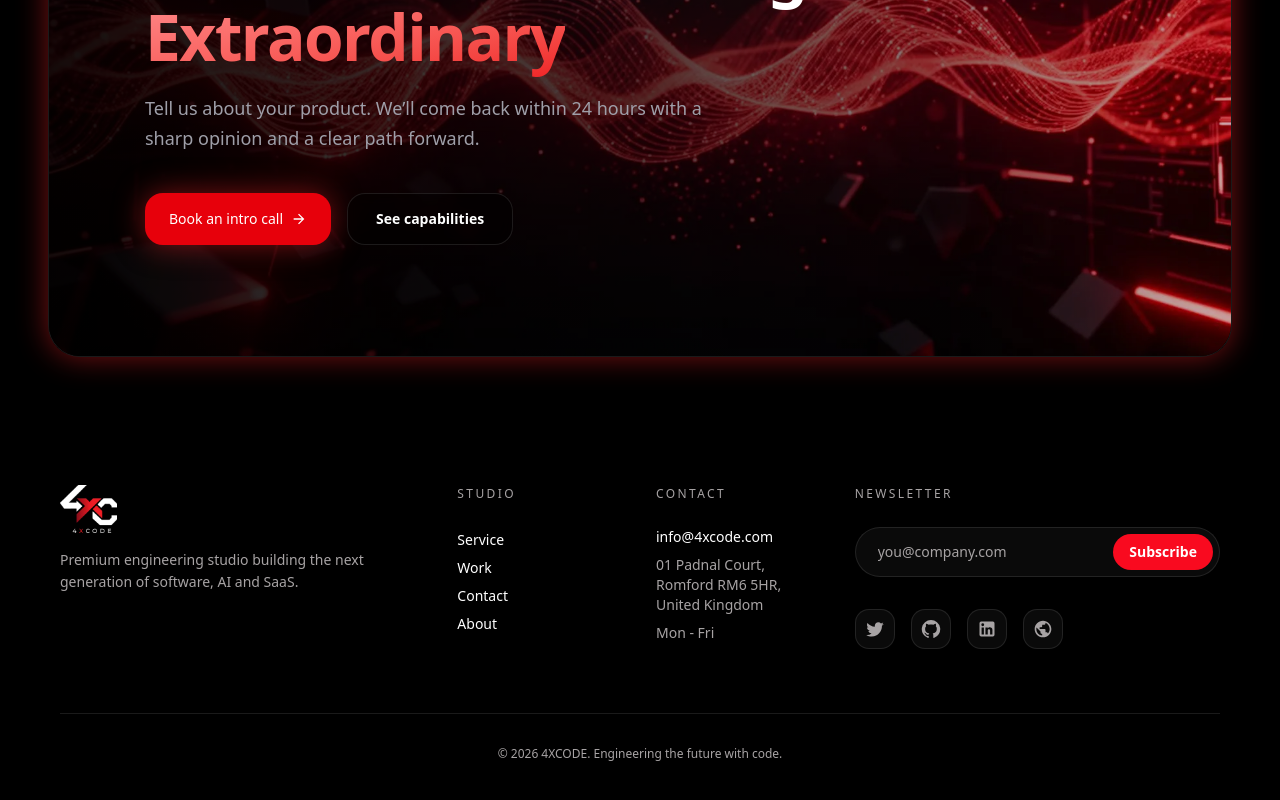
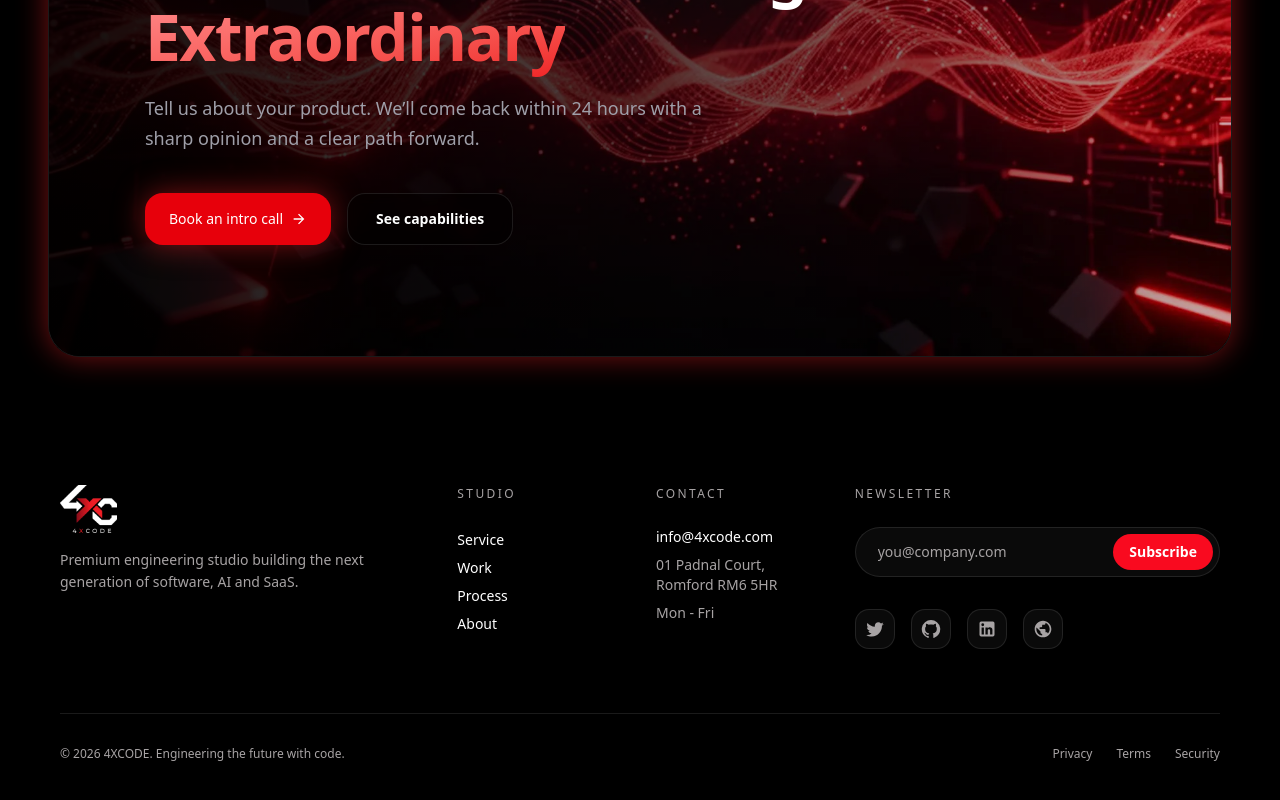
Before and after one commit to Sufyan-Ali1/4xcode, a Next.js app: page / in a window 1280 px wide. Shown: the part 5318-6118 px from the top of the page. Built offline with nearby package versions, Linux system fonts and the light colour scheme.

Commit message:
Revert "Add middleware thatis for non www to www and also add canonical url"

```diff
--- a/app/layout.tsx
+++ b/app/layout.tsx
@@ -20,9 +20,6 @@ export const metadata: Metadata = {
   title: "4xCode | AI-Powered Software, SaaS & Web Development Studio",
   description:
     "4xCode engineers high-performance SaaS, AI agents, and web platforms for ambitious brands. Senior team, 132+ products shipped. Start your project today. ",
-  alternates: {
-    canonical: "/",
-  },
   icons: {
     icon: "./favicon.ico",
   },
--- a/components/layout/Footer.tsx
+++ b/components/layout/Footer.tsx
@@ -11,7 +11,7 @@ import PublicIcon from "@mui/icons-material/Public";
 const STUDIO_LINKS = [
   { label: "Service", href: "/service" },
   { label: "Work", href: "/work" },
-  { label: "Contact", href: "/contact" },
+  { label: "Process", href: "/process" },
   { label: "About", href: "/about" },
 ];
 
@@ -40,7 +40,7 @@ const SOCIAL_LINKS = [
 
 export default function Footer() {
   return (
-    <footer className="relative w-full bg-black pt-16 pb-8 text-white">
+    <footer className="relative w-full bg-black py-16 text-white">
       {/* Top line */}
       <div
         className="absolute top-0 left-0 h-[0.4px] w-full"
@@ -114,7 +114,7 @@ export default function Footer() {
                 </Link>
               </li>
 
-              <li>01 Padnal Court, Romford RM6 5HR, United Kingdom</li>
+              <li>01 Padnal Court, Romford RM6 5HR</li>
 
               <li>Mon - Fri</li>
             </ul>
@@ -164,10 +164,34 @@ export default function Footer() {
         </div>
 
         {/* Bottom */}
-        <div className="mt-16 flex flex-col items-center justify-center border-t border-white/10 pt-8 text-xs text-[#a7a3a4] md:flex-row">
+        <div className="mt-16 flex flex-col items-center justify-between border-t border-white/10 pt-8 text-xs text-[#a7a3a4] md:flex-row">
           <p>© 2026 4XCODE. Engineering the future with code.</p>
 
+          <div className="mt-4 flex gap-6 md:mt-0">
+            <Link
+              href="/privacy"
+              prefetch={false}
+              className="transition-colors hover:text-white"
+            >
+              Privacy
+            </Link>
 
+            <Link
+              href="/terms"
+              prefetch={false}
+              className="transition-colors hover:text-white"
+            >
+              Terms
+            </Link>
+
+            <Link
+              href="/security"
+              prefetch={false}
+              className="transition-colors hover:text-white"
+            >
+              Security
+            </Link>
+          </div>
         </div>
       </div>
     </footer>
--- a/middleware.ts
+++ /dev/null
@@ -1,21 +0,0 @@
-import { NextResponse } from "next/server";
-import type { NextRequest } from "next/server";
-
-export function middleware(request: NextRequest) {
-  const url = request.nextUrl.clone();
-  const host = request.headers.get("host");
-
-  if (host === "4xcode.com") {
-    url.hostname = "www.4xcode.com";
-
-    return NextResponse.redirect(url, 301);
-  }
-
-  return NextResponse.next();
-}
-
-export const config = {
-  matcher: [
-    "/((?!api|_next/static|_next/image|favicon.ico|sitemap.xml|robots.txt).*)",
-  ],
-};
```
Also changed, not shown: 1 other file (tests, documents, lock files or other folders).
